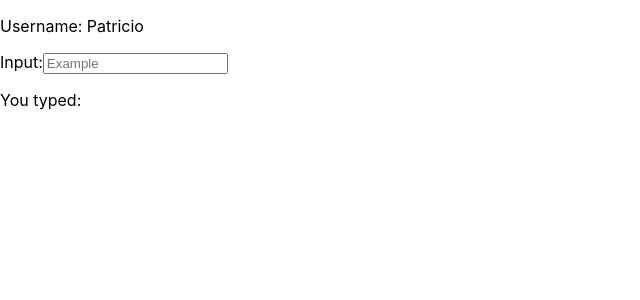
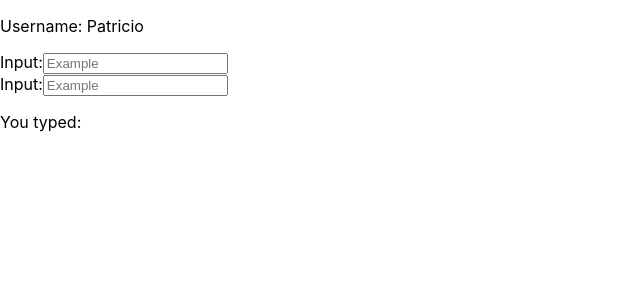
Before and after one commit to patricio0312rev/react-testing-typescript, a React (Create React App) app: page / in a window 1280 px wide. Shown: the top 300 px of the page, without its empty margins (0-640 px from the left). Built offline with nearby package versions, Linux system fonts and the light colour scheme.

Commit message:
Implementando prueba para multiples elementos con el mismo texto, placeholder y role

```diff
--- a/src/App.tsx
+++ b/src/App.tsx
@@ -24,6 +24,10 @@ function App() {
     <CustomInput value={text} onChange={handleChange}>
       Input:
     </CustomInput>
+
+    <CustomInput value={text} onChange={handleChange}>
+      Input:
+    </CustomInput>
     <p>You typed: {text ?? '...'}</p>
   </div>
 }
```
Also changed, not shown: 1 other file (tests, documents, lock files or other folders).
